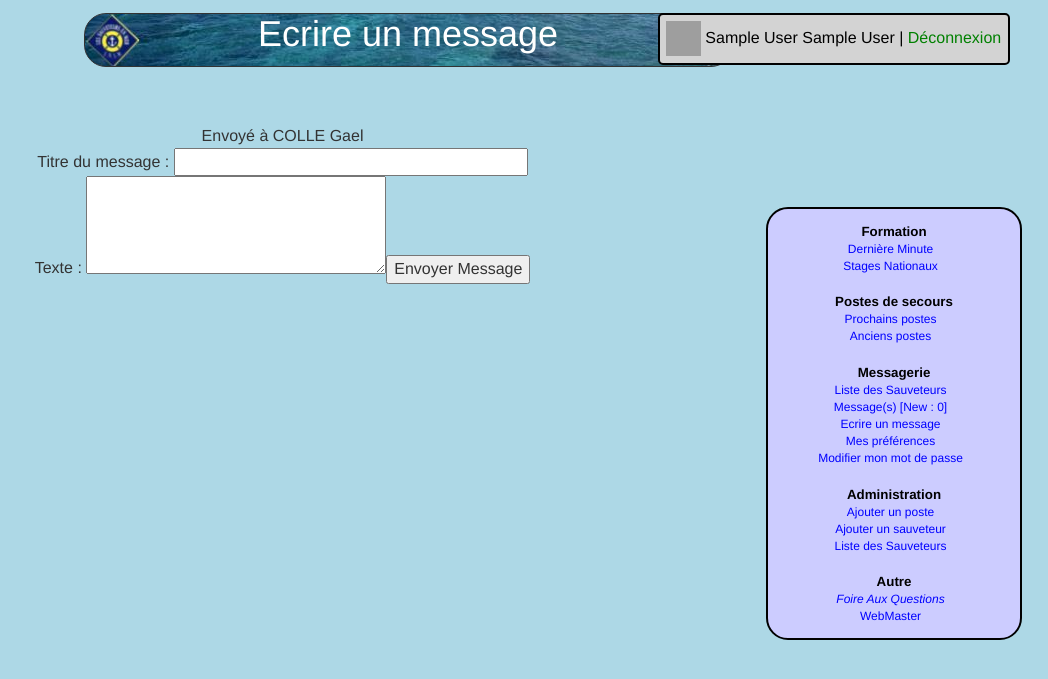
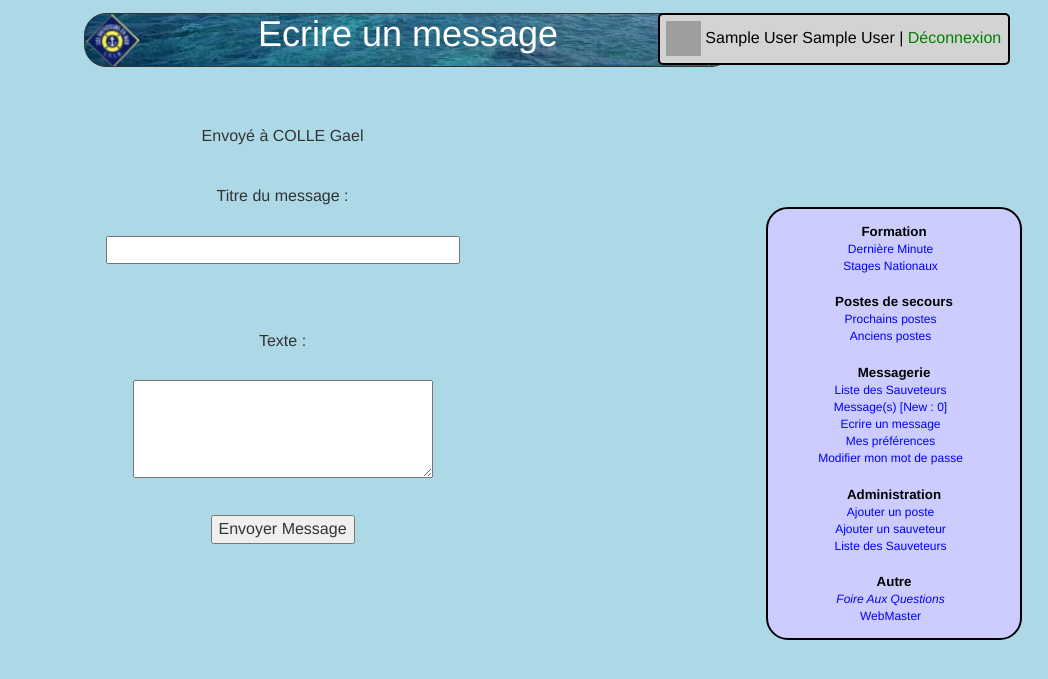
Before and after one commit to RenZoKun3n/colle, a PHP site: page /repondre.php?desti=1 in a window 1280 px wide. Shown: the top 679 px of the page, without its empty margins (232-1280 px from the left). Run offline with PHP 8.4, Linux system fonts and the light colour scheme; the visitor is signed in with stand-in values (Sample User, id 1); data comes from the database, SQL or seed files in the repository; tables that the repository leaves empty hold one stand-in row (values such as "Sample post"); grey boxes are pictures that could not be loaded.

Commit message:
formulaire repondre

```diff
--- a/repondre.php
+++ b/repondre.php
@@ -65,9 +65,11 @@ if (isset($_SESSION['id'])) {
 		//echo "<INPUT TYPE=\"hidden\" name=\"idPoste\" value=\"$myrow[0]\">\n";
 		$querySauveteur2=mysqli_query($link,"SELECT nom,prenom FROM sauveteur WHERE id=$desti") or die("Select sur le sauveteurs failed");
 		$sauveteur2=mysqli_fetch_row($querySauveteur2);
-		echo "<br>Envoyé à $sauveteur2[0] $sauveteur2[1]";
-		echo "<br> Titre du message : <input type=\"text\" name=\"titre\" size=35 maxlength=50>";
-		echo  "<br> Texte : <textarea name=\"texte\" cols=30 rows=4></textarea>";
+		echo "<br>Envoyé à $sauveteur2[0] $sauveteur2[1]<br>";
+		?>
+		<div class="container-fluid"><div class="col-ms-4"> Titre du message :</div> <div class="col-ms-8"><input type=\"text\" name=\"titre\" size=35 maxlength=50></div></div>
+		<div class="container-fluid"><div class="col-ls-3"> Texte : </div><div class="col-ls-9"><textarea name=\"texte\" cols=30 rows=4></textarea></div></div>
+		<?php
 		echo "<INPUT TYPE=\"button\" VALUE=\"Envoyer Message\" onClick=\"envoyer();\"></FORM>\n";
 	}
 
```
